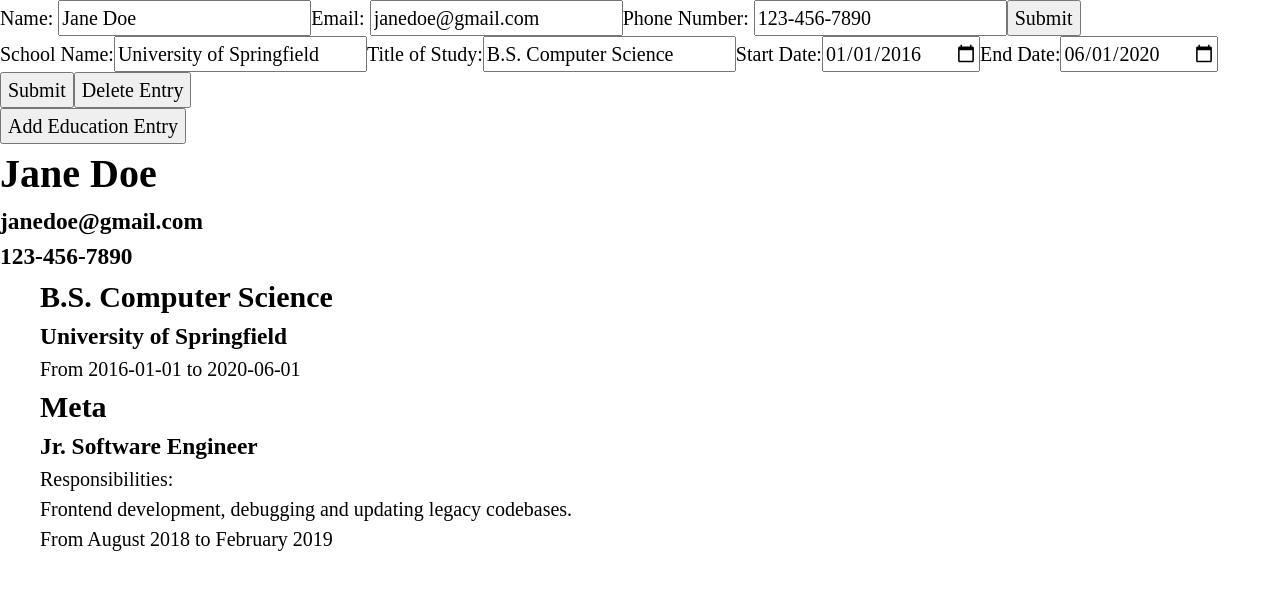
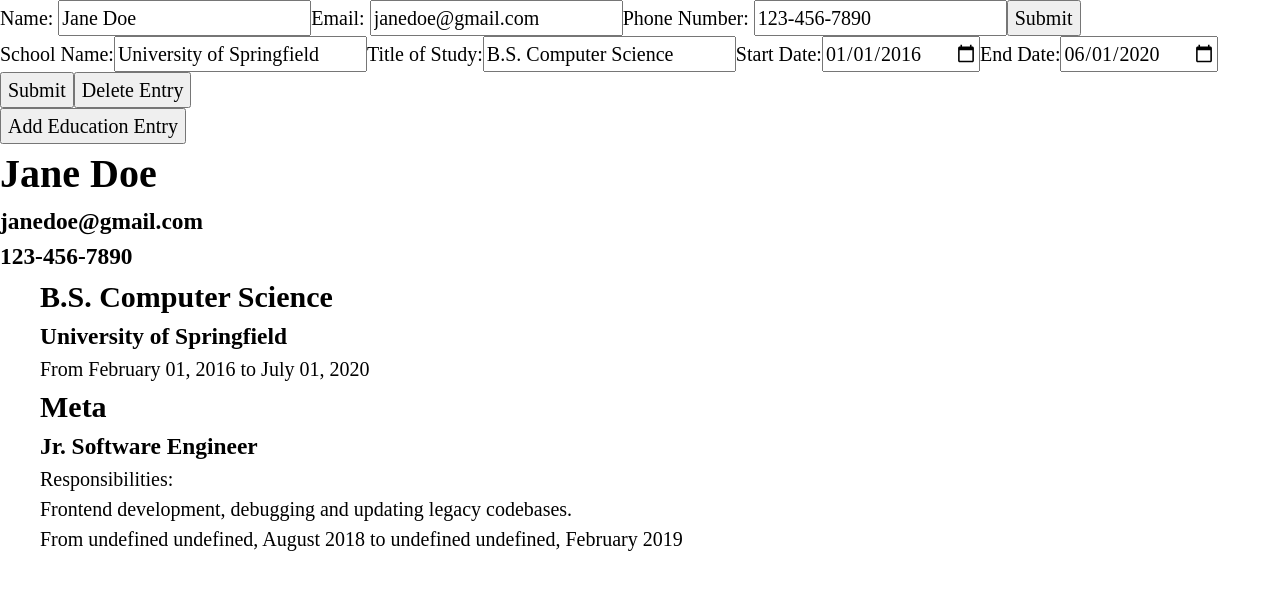
Before and after one commit to Kauboimausu/cv-creator, a React (Vite) app: page / in a window 1280 px wide. Shown: the top 590 px of the page. Built offline with nearby package versions, Linux system fonts and the light colour scheme.

Commit message:
Added date parsing for prettier displaying

```diff
--- a/src/App.jsx
+++ b/src/App.jsx
@@ -17,6 +17,8 @@ function App() {
 	const [practicalInfo, setPracticalInfo] = useState(janeDoePracticalInfo);
 	let nextPracticalID = practicalInfo.length;
 	// const [nextPracticalID, setNextPracticalID] = useState(practicalInfo.length)
+
+
 
 	function handlePersonalInfoEdit(formData) {
 		setPersonalInfo({
--- a/src/components/CV.jsx
+++ b/src/components/CV.jsx
@@ -1,10 +1,12 @@
+import { parseDate } from "./DateParser";
+
 export default function CV({ personalInfo, educationInfo, practicalInfo }) {
 	const educationalTrajectory = educationInfo.map((eduItem) => (
 		<li key={"cv-educationItem" + eduItem.id} className="education-item">
 			<h2 className="study-name">{eduItem.titleOfStudy}</h2>
 			<h3 className="school-name">{eduItem.schoolName}</h3>
 			<span className="duration-of-study">
-				From {eduItem.startDate} to {eduItem.endDate}
+				From {parseDate(eduItem.startDate)} to {parseDate(eduItem.endDate)}
 			</span>
 		</li>
 	));
@@ -23,7 +25,7 @@ export default function CV({ personalInfo, educationInfo, practicalInfo }) {
 			</span>
 			<p className="responsibilities">{practicalItem.responsibilities}</p>
 			<span className="duration-of-work">
-				From {practicalItem.startDate} to {practicalItem.endDate}
+				From {parseDate(practicalItem.startDate)} to {parseDate(practicalItem.endDate)}
 			</span>
 		</li>
 	));
--- /dev/null
+++ b/src/components/DateParser.js
@@ -0,0 +1,21 @@
+const months = [
+    "January",
+    "February",
+    "March",
+    "April",
+    "May",
+    "June",
+    "July",
+    "August",
+    "September",
+    "October",
+    "November",
+    "December"
+]
+
+// Parses dates to be more human readable and prettier
+export function parseDate(date) {
+    const dateComponents = date.split("-")
+    const month = months[Number(dateComponents[1])]
+    return `${month} ${dateComponents[2]}, ${dateComponents[0]}`
+}
```
